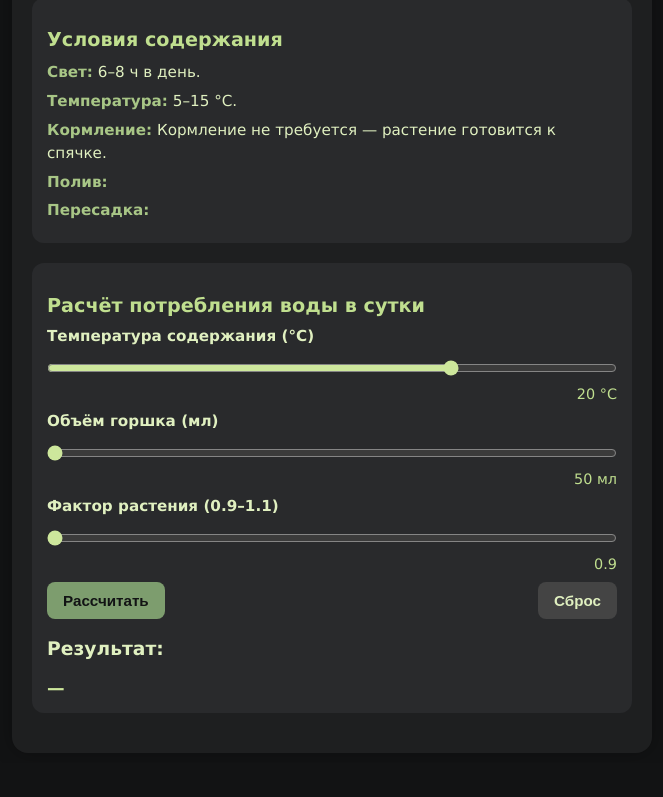
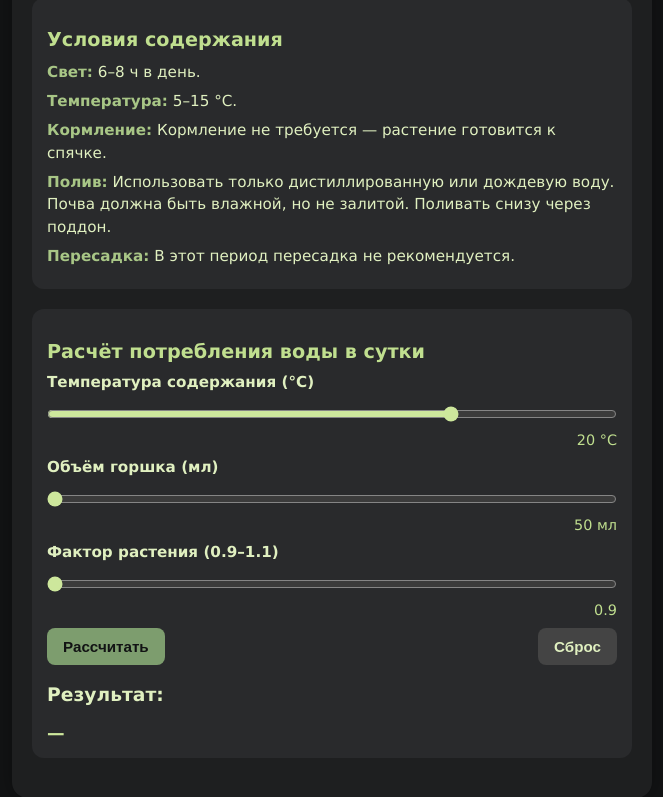
Before and after one commit to Deus-Fati/Plants, a plain HTML site: page Igor.html in a window 1280 px wide. Shown: the part 139-936 px from the top of the page, without its empty margins (308-971 px from the left). Before the commit the page ends 902 px from the top, so only its background shows below. Drawn offline with Linux system fonts and the light colour scheme.

Commit message:
Igor.html

```diff
--- a/Igor.html
+++ b/Igor.html
@@ -13,7 +13,6 @@ body {
   color: #e0f0c0;
   overflow-y: auto;
 }
-
 .container {
   max-width: 600px;
   margin: auto;
@@ -23,7 +22,6 @@ body {
   box-shadow: 0 0 20px rgba(0,0,0,0.3);
   position: relative;
 }
-
 h1 { font-size: 1.8rem; margin-top:0; text-align:center; color:#cde79c; }
 h2 { font-size:1.2rem; margin-bottom:10px; color:#c0df8f; }
 .section { background:#292a2c; padding:15px; border-radius:12px; margin-bottom:20px; }
@@ -37,7 +35,6 @@ button { padding:10px 16px; border-radius:8px; border:none; cursor:pointer; font
 .btn-reset { background:#444; color:#e0f0c0; margin-left:10px; }
 .btn-reset:hover { background:#666; }
 #result { font-weight:bold; font-size:1.1rem; margin-top:5px; color:#cde79c; }
-
 .instruction p { margin:6px 0; }
 .instruction strong { color:#a8c686; }
 .instruction ul { margin:4px 0 8px 20px; }
@@ -115,11 +112,9 @@ function buildInstructions() {
 
   // Кормление
   let feedingInfo = '';
-  let feedingNo = '';
   if (cond.N.length === 2) feedingInfo = `Можно кормить 1-2 раза живыми насекомыми: мухами, комарами и пауками.`;
   else if (cond.N.length === 1) feedingInfo = "Кормление не требуется — растение готовится к спячке.";
   else feedingInfo = "Растение в состоянии покоя, кормить не нужно.";
-
 
   // Полив
   let wateringInfo = "Использовать только дистиллированную или дождевую воду. Почва должна быть влажной, но не залитой. Поливать снизу через поддон.";
@@ -130,7 +125,6 @@ function buildInstructions() {
   document.getElementById('sunHours').textContent = sunHours;
   document.getElementById('tempRange').textContent = tempRange;
   document.getElementById('feedingInfo').textContent = feedingInfo;
-  document.getElementById('feedingNo').textContent = feedingNo;
   document.getElementById('wateringInfo').textContent = wateringInfo;
   document.getElementById('repotInfo').textContent = repotInfo;
 }
```
